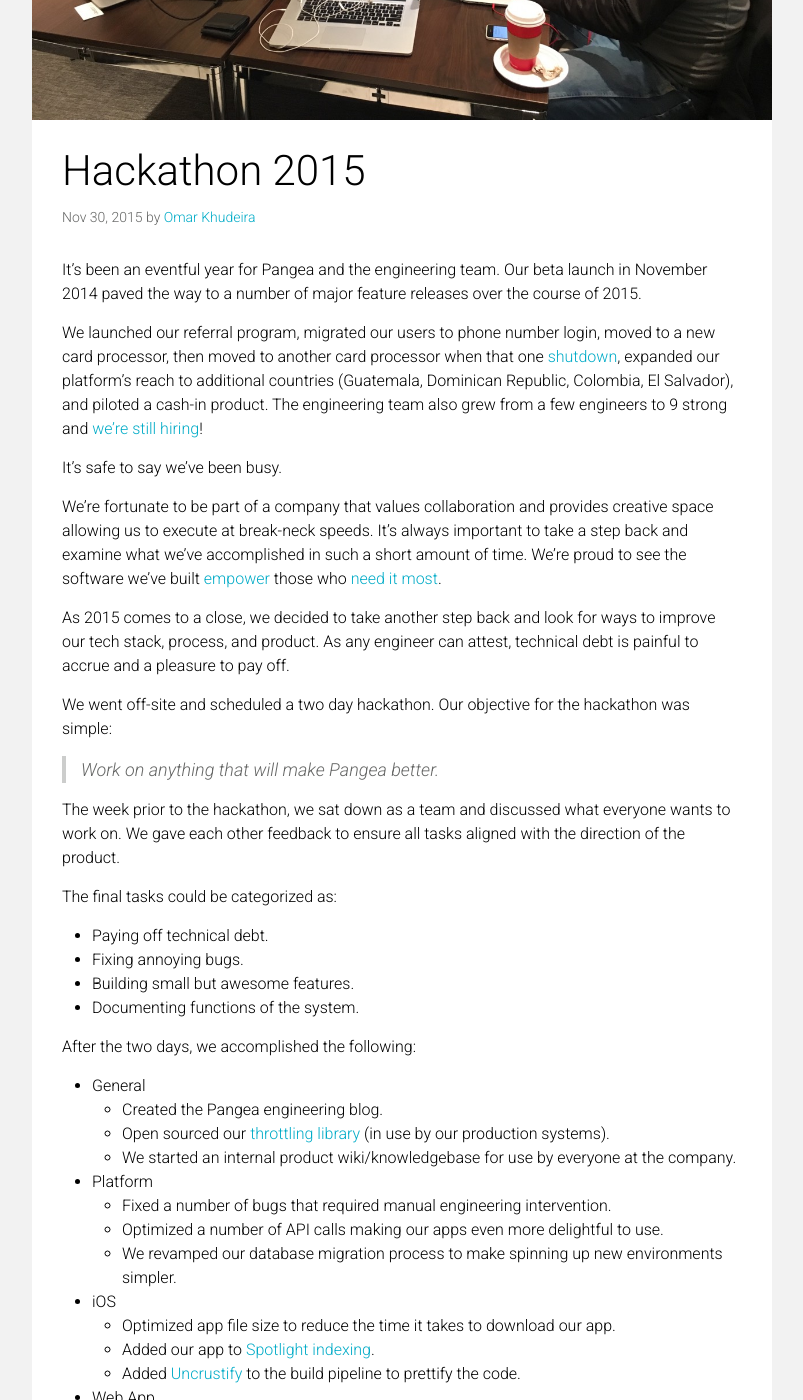
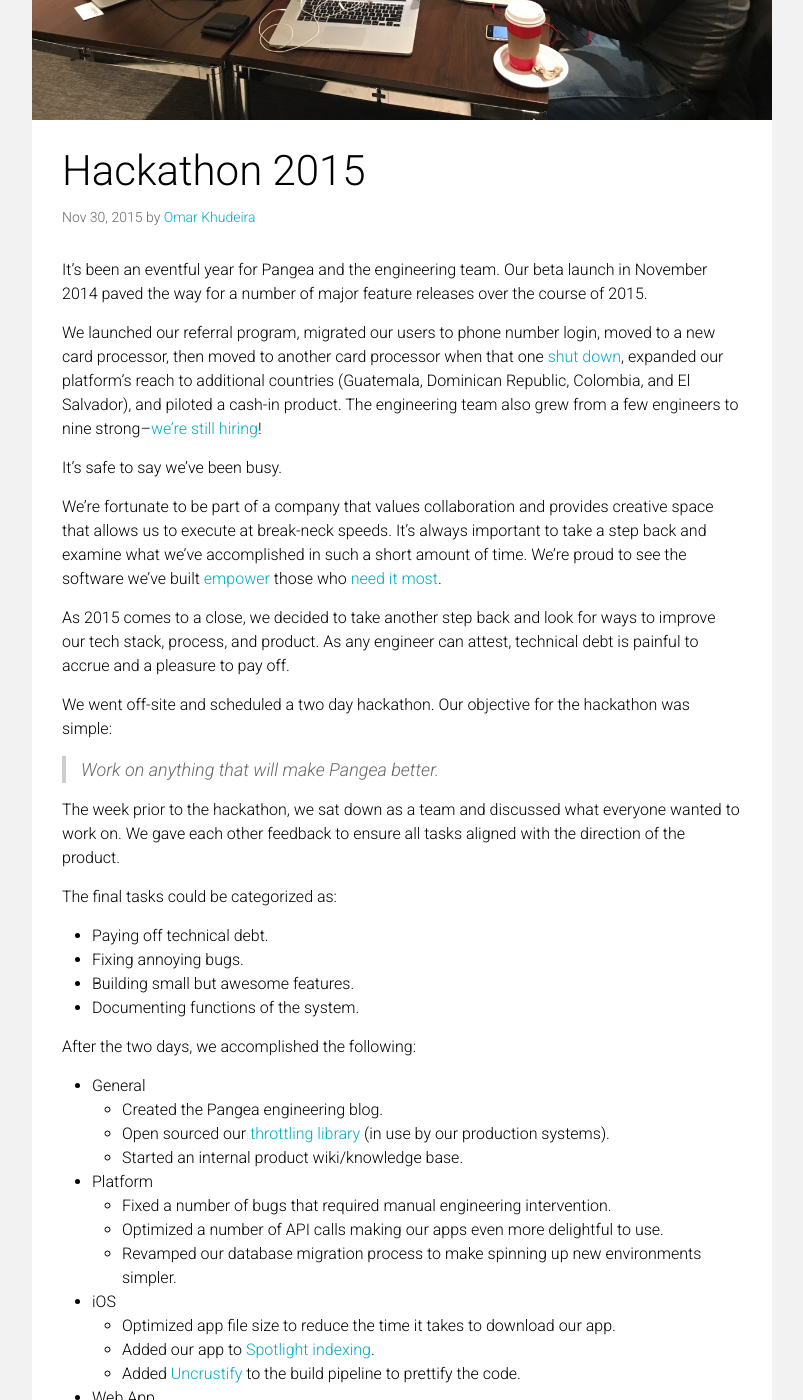
Before and after one commit to omar/gopangea.github.io, a Jekyll site: the page built from _posts/2015-11-30-hackathon-2015.md, in a window 1280 px wide and 1400 px high, scrolled down 393 px. Shown: the whole window, without its empty margins (238-1041 px from the left). Built offline with Jekyll 4.4.1, drawn with Linux system fonts in a browser that asks for light colours; nearby versions of some CDN libraries; some of the changed text lies outside the part shown.

Commit message:
Update Hackathon 2015 post with copy edits

```diff
--- a/_posts/2015-11-30-hackathon-2015.md
+++ b/_posts/2015-11-30-hackathon-2015.md
@@ -5,13 +5,13 @@
 author: omar
 image:  "hackathon-2015.jpg"
 ---
-It's been an eventful year for Pangea and the engineering team. Our beta launch in November 2014 paved the way to a number of major feature releases over the course of 2015.
+It's been an eventful year for Pangea and the engineering team. Our beta launch in November 2014 paved the way for a number of major feature releases over the course of 2015.
 
-We launched our referral program, migrated our users to phone number login, moved to a new card processor, then moved to another card processor when that one [shutdown](http://blog.balancedpayments.com/shutting-down/), expanded our platform's reach to additional countries (Guatemala, Dominican Republic, Colombia, El Salvador), and piloted a cash-in product. The engineering team also grew from a few engineers to 9 strong and [we're still hiring](http://careers.stackoverflow.com/company/pangea-universal-holdings)!
+We launched our referral program, migrated our users to phone number login, moved to a new card processor, then moved to another card processor when that one [shut down](http://blog.balancedpayments.com/shutting-down/), expanded our platform's reach to additional countries (Guatemala, Dominican Republic, Colombia, and El Salvador), and piloted a cash-in product. The engineering team also grew from a few engineers to nine strong--[we're still hiring](http://careers.stackoverflow.com/company/pangea-universal-holdings)!
 
 It's safe to say we've been busy.
 
-We're fortunate to be part of a company that values collaboration and provides creative space allowing us to execute at break-neck speeds. It's always important to take a step back and examine what we've accomplished in such a short amount of time. We're proud to see the software we've built [empower](http://blog.gopangea.com/thanks-to-pangea-juan-mena-no-longer-has-to-stress) those who [need it most](http://www.theguardian.com/global-development/2014/aug/18/global-remittance-industry-choking-billions-developing-world).
+We're fortunate to be part of a company that values collaboration and provides creative space that allows us to execute at break-neck speeds. It's always important to take a step back and examine what we've accomplished in such a short amount of time. We're proud to see the software we've built [empower](http://blog.gopangea.com/thanks-to-pangea-juan-mena-no-longer-has-to-stress) those who [need it most](http://www.theguardian.com/global-development/2014/aug/18/global-remittance-industry-choking-billions-developing-world).
 
 As 2015 comes to a close, we decided to take another step back and look for ways to improve our tech stack, process, and product. As any engineer can attest, technical debt is painful to accrue and a pleasure to pay off.
 
@@ -19,7 +19,7 @@
 
 > Work on anything that will make Pangea better.
 
-The week prior to the hackathon, we sat down as a team and discussed what everyone wants to work on. We gave each other feedback to ensure all tasks aligned with the direction of the product.
+The week prior to the hackathon, we sat down as a team and discussed what everyone wanted to work on. We gave each other feedback to ensure all tasks aligned with the direction of the product.
 
 The final tasks could be categorized as:
 
@@ -33,11 +33,11 @@
 - General
     - Created the Pangea engineering blog.
     - Open sourced our [throttling library](https://github.com/gopangea/BrakePedal) (in use by our production systems).
-    - We started an internal product wiki/knowledgebase for use by everyone at the company.
+    - Started an internal product wiki/knowledge base.
 - Platform
     - Fixed a number of bugs that required manual engineering intervention.
     - Optimized a number of API calls making our apps even more delightful to use.
-    - We revamped our database migration process to make spinning up new environments simpler.
+    - Revamped our database migration process to make spinning up new environments simpler.
 - iOS
     - Optimized app file size to reduce the time it takes to download our app.
     - Added our app to [Spotlight indexing](https://developer.apple.com/library/prerelease/ios/documentation/General/Conceptual/AppSearch/).
```
Also changed, not shown: other parts of _posts/2015-11-30-hackathon-2015.md (+1 -1 lines).
